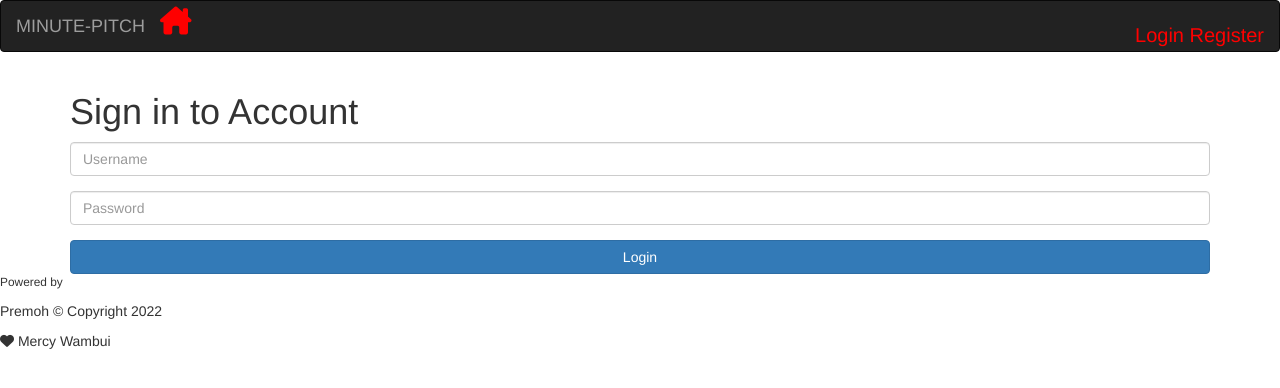
After one commit to Mercywairimu01/minute_pich, a Flask app: template app/templates/login.html in a window 1280 px wide. The commit adds this page. Shown: the top 388 px of the page. Run offline with Flask 2, Linux system fonts and the light colour scheme; the template is opened without the code that fills it: most values are stand-ins (such as "Sample title", 1, 10 or a date in 2020); form fields are guessed from the names that the template uses; some libraries are stand-ins or nearby versions.

Commit message:
add a login and registration form

```diff
--- /dev/null
+++ b/app/templates/404.html
@@ -0,0 +1,5 @@
+{% extends 'base.html'%}
+
+{% block content %}
+    <h1>Sorry!!!! we can't find that page</h1>
+{% endblock %}
--- /dev/null
+++ b/app/templates/login.html
@@ -0,0 +1,49 @@
+{% extends 'base.html' %}
+{% import 'macros.html' as macro %}
+
+
+{% block header %}
+	<h1>{% block title %}Minute Pitch - Sign in to Account{% endblock %}</h1>
+{% endblock %}
+
+
+<!-- Content block -->
+{% block content %}
+
+
+<div class="container login-page">
+	<div class="post mt150">
+	    <header>
+	        <h1>
+	            Sign in to Account
+	        </h1>
+	    </header>
+	    <div id="wrapper" class="home mt20">
+		    <div class="archive">
+	            <form action="" method="POST" role="form">
+	            	{{ login_form.csrf_token }}
+	            	<div class="form-group">
+	            		{{ login_form.username(class_="form-control squared",placeholder="Username",autocomplete="off") }}
+	            	</div>
+	            	<div class="form-group">
+	            		{{ login_form.password(class_="form-control squared",placeholder="Password",autocomplete="off") }}
+	            	</div>
+	            	{{ login_form.login(class="btn btn-primary btn-block btn-no-radius btn-padding") }}
+	            </form>
+
+	        </div>
+    	</div>
+	</div>
+</div>
+
+
+
+<footer class="registerUser" id="footer">
+    <p class="small">
+         Powered by
+        <p>Premoh © Copyright 2022</p>
+        <i class="fa fa-heart" aria-hidden="true"></i> Mercy Wambui
+    </p>
+</footer>
+
+{% endblock%}
--- a/app/templates/navbar.html
+++ b/app/templates/navbar.html
@@ -17,6 +17,11 @@
 
             </ul>
         </div>
+        <!-- Navbar right side -->
+        <div class="navbar-nav" style="font-size: 20px; float: right;margin-top: -30px;" >
+            <a class="nav-item nav-link" style="color:red;margin-left: 70px;" href="">Login</a>
+            <a class="nav-item nav-link" style="color:red;"  href="">Register</a>
+        </div>
 
 
     </div>
```
Also changed, not shown: app/templates/index.html (+10 -5 lines), app/templates/reg.html (added, +58 -0 lines).
